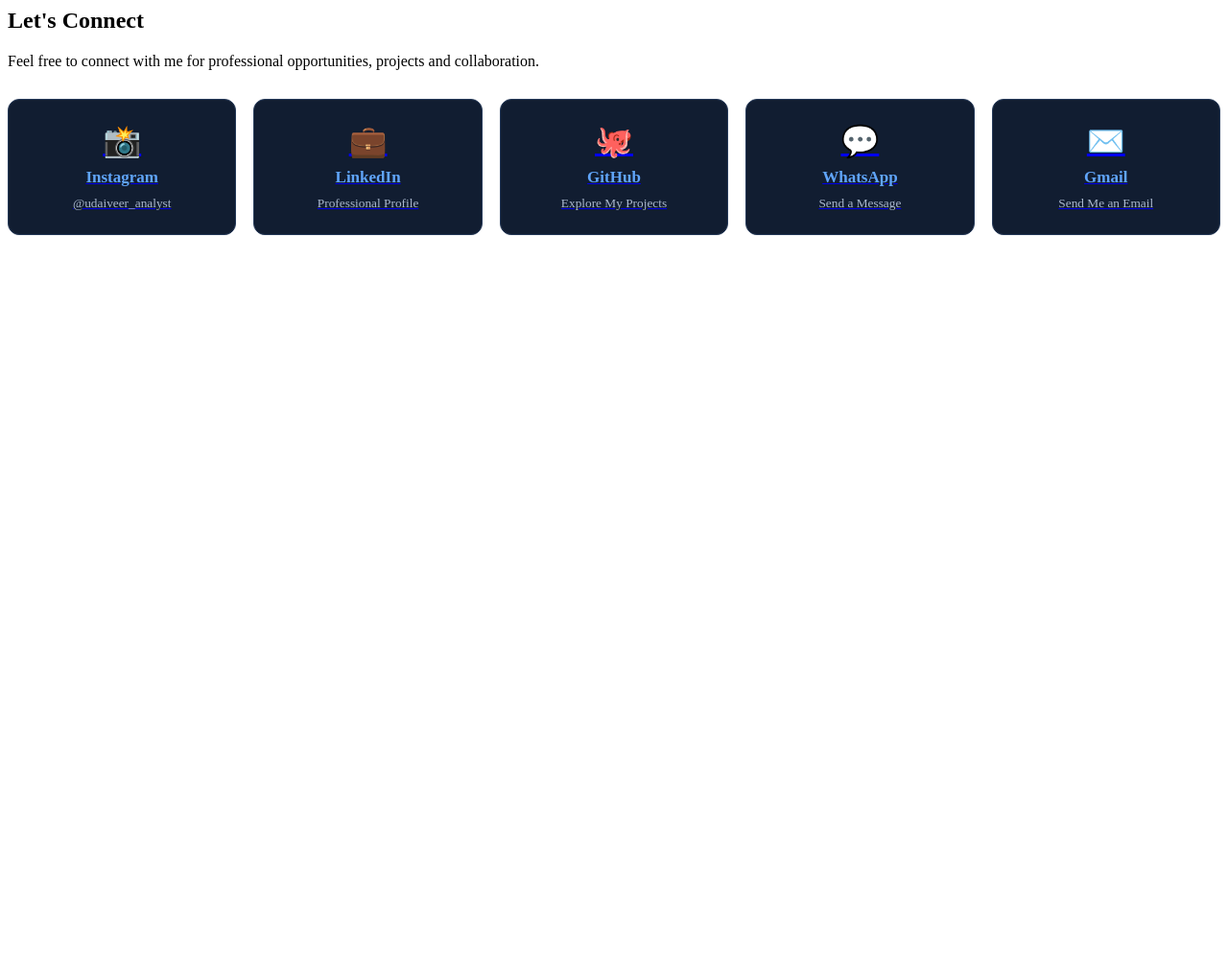
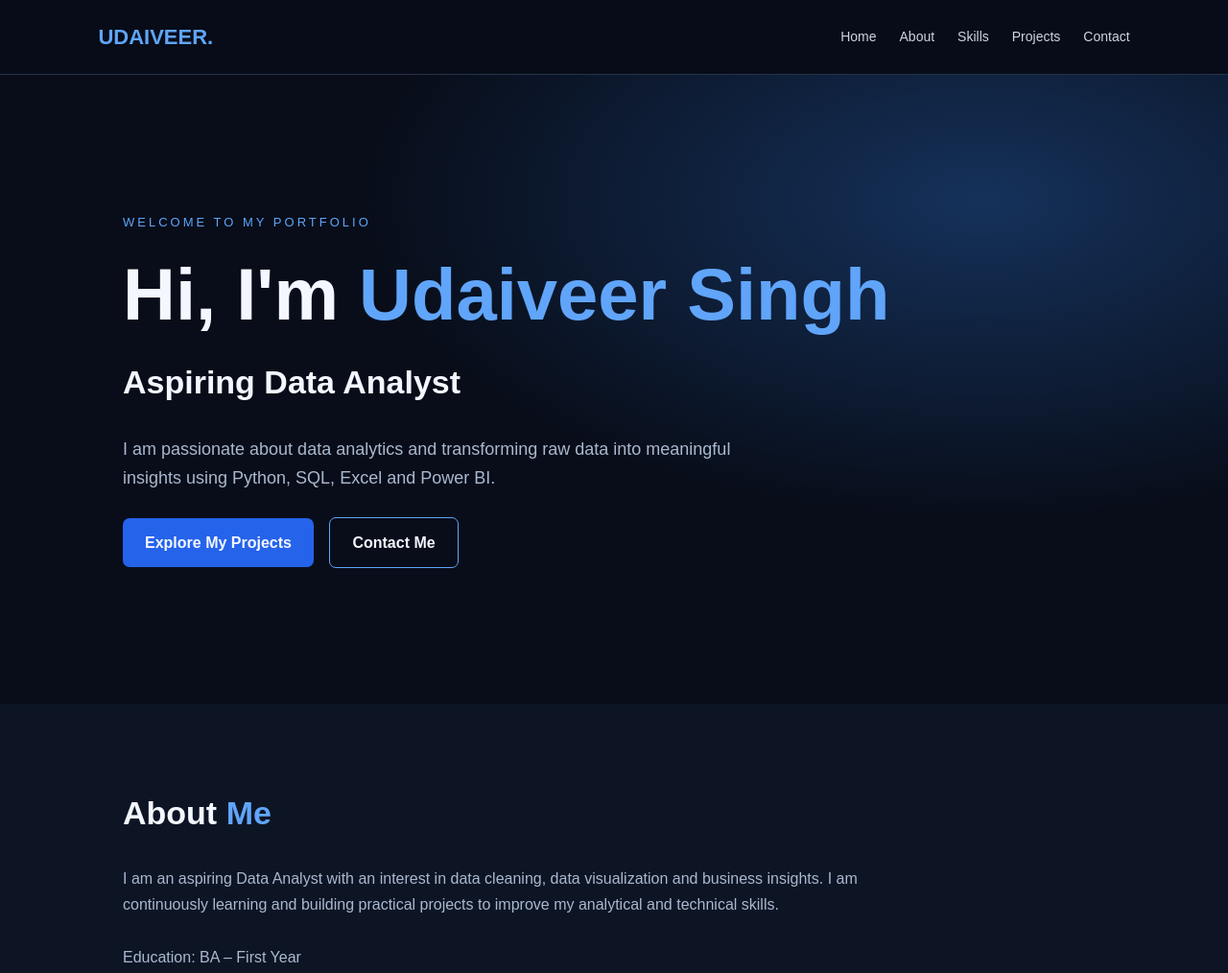
Before and after one commit to udaiveersingh08/udaiveer_portfolio, a plain HTML site: page index.html in a window 1280 px wide. Shown: the top 1014 px of the page at 96% size. Before the commit the page ends 800 px from the top, so only its background shows below. Drawn offline with Linux system fonts and the light colour scheme.

Commit message:
Update index.html

```diff
--- a/index.html
+++ b/index.html
@@ -1,92 +1,166 @@
 
-<section id="contact" class="contact">
-  <h2>Let's <span>Connect</span></h2>
-  <p class="muted">
-    Feel free to connect with me for professional opportunities,
-    projects and collaboration.
+<!DOCTYPE html>
+<html lang="en">
+<head>
+  <meta charset="UTF-8">
+  <meta name="viewport" content="width=device-width, initial-scale=1.0">
+  <title>Udaiveer Singh | Data Analyst Portfolio</title>
+  <style>
+    * { margin: 0; padding: 0; box-sizing: border-box; }
+    html { scroll-behavior: smooth; }
+    body {
+      background: #080d19;
+      color: #f4f7ff;
+      font-family: Arial, sans-serif;
+      line-height: 1.7;
+    }
+    a { color: inherit; text-decoration: none; }
+    header {
+      display: flex;
+      justify-content: space-between;
+      align-items: center;
+      padding: 20px 8%;
+      position: sticky;
+      top: 0;
+      background: #080d19ee;
+      backdrop-filter: blur(12px);
+      border-bottom: 1px solid #25334b;
+      z-index: 10;
+    }
+    .logo { color: #60a5fa; font-size: 22px; font-weight: bold; }
+    nav { display: flex; gap: 24px; }
+    nav a { color: #cbd5e1; font-size: 14px; }
+    nav a:hover { color: #60a5fa; }
+    section { padding: 85px 10%; }
+    .hero {
+      min-height: 82vh;
+      display: flex;
+      flex-direction: column;
+      justify-content: center;
+      background: radial-gradient(ellipse at 80% 20%, #15315a 0%, transparent 45%);
+    }
+    .tag { color: #60a5fa; letter-spacing: 3px; font-size: 13px; }
+    h1 { font-size: clamp(42px, 7vw, 76px); line-height: 1.15; margin: 20px 0; }
+    h1 span, h2 span { color: #60a5fa; }
+    .hero p { color: #aab8ce; max-width: 650px; font-size: 18px; }
+    .btn {
+      display: inline-block;
+      margin: 25px 12px 0 0;
+      padding: 12px 23px;
+      background: #2563eb;
+      border-radius: 7px;
+      font-weight: bold;
+    }
+    .btn.outline { background: transparent; border: 1px solid #60a5fa; }
+    h2 { font-size: 34px; margin-bottom: 25px; }
+    .about, .contact { background: #0d1525; }
+    .muted { color: #aab8ce; max-width: 800px; }
+    .skills, .projects {
+      display: grid;
+      grid-template-columns: repeat(auto-fit, minmax(190px, 1fr));
+      gap: 18px;
+    }
+    .card {
+      background: #111d31;
+      border: 1px solid #263a59;
+      border-radius: 12px;
+      padding: 24px;
+      transition: transform .25s, border-color .25s;
+    }
+    .card:hover { transform: translateY(-6px); border-color: #60a5fa; }
+    .card h3 { color: #60a5fa; margin-bottom: 10px; }
+    .card p { color: #aab8ce; font-size: 14px; }
+    .project-link { display: inline-block; margin-top: 15px; color: #60a5fa; }
+    footer {
+      text-align: center;
+      padding: 25px;
+      color: #8392aa;
+      border-top: 1px solid #25334b;
+    }
+    @media(max-width: 650px) {
+      header { flex-direction: column; gap: 12px; }
+      nav { gap: 13px; flex-wrap: wrap; justify-content: center; }
+      section { padding: 65px 7%; }
+    }
+  </style>
+</head>
+<body>
+
+<header>
+  <div class="logo">UDAIVEER.</div>
+  <nav>
+    <a href="#home">Home</a>
+    <a href="#about">About</a>
+    <a href="#skills">Skills</a>
+    <a href="#projects">Projects</a>
+    <a href="#contact">Contact</a>
+  </nav>
+</header>
+
+<section class="hero" id="home">
+  <div class="tag">WELCOME TO MY PORTFOLIO</div>
+  <h1>Hi, I'm <span>Udaiveer Singh</span></h1>
+  <h2>Aspiring Data Analyst</h2>
+  <p>
+    I am passionate about data analytics and transforming raw data
+    into meaningful insights using Python, SQL, Excel and Power BI.
   </p>
-
-  <div class="social-links">
-
-    <a href="https://www.instagram.com/udaiveer_analyst/"
-       target="_blank" rel="noopener noreferrer"
-       class="social-card">
-      <span>📸</span>
-      <strong>Instagram</strong>
-      <small>@udaiveer_analyst</small>
-    </a>
-
-    <a href="https://www.linkedin.com/in/udaiveer-singh-data-analyst/"
-       target="_blank" rel="noopener noreferrer"
-       class="social-card">
-      <span>💼</span>
-      <strong>LinkedIn</strong>
-      <small>Professional Profile</small>
-    </a>
-
-    <a href="https://github.com/udaiveersinghchawda08-ai"
-       target="_blank" rel="noopener noreferrer"
-       class="social-card">
-      <span>🐙</span>
-      <strong>GitHub</strong>
-      <small>Explore My Projects</small>
-    </a>
-
-    <a href="https://wa.me/917849909357"
-       target="_blank" rel="noopener noreferrer"
-       class="social-card">
-      <span>💬</span>
-      <strong>WhatsApp</strong>
-      <small>Send a Message</small>
-    </a>
-
-    <a href="mailto:udaiveersinghchawda08@gmail.com"
-       class="social-card">
-      <span>✉️</span>
-      <strong>Gmail</strong>
-      <small>Send Me an Email</small>
-    </a>
-
+  <div>
+    <a class="btn" href="#projects">Explore My Projects</a>
+    <a class="btn outline" href="#contact">Contact Me</a>
   </div>
 </section>
 
-<style>
-.social-links {
-  display: grid;
-  grid-template-columns: repeat(auto-fit, minmax(160px, 1fr));
-  gap: 18px;
-  margin-top: 30px;
-}
+<section class="about" id="about">
+  <h2>About <span>Me</span></h2>
+  <p class="muted">
+    I am an aspiring Data Analyst with an interest in data cleaning,
+    data visualization and business insights. I am continuously
+    learning and building practical projects to improve my analytical
+    and technical skills.
+    <br><br>
+    Education: BA – First Year
+  </p>
+</section>
 
-.social-card {
-  background: #111d31;
-  border: 1px solid #263a59;
-  border-radius: 12px;
-  padding: 24px 15px;
-  display: flex;
-  flex-direction: column;
-  align-items: center;
-  gap: 9px;
-  transition: .3s ease;
-  text-align: center;
-}
+<section id="skills">
+  <h2>Technical <span>Skills</span></h2>
+  <div class="skills">
+    <div class="card"><h3>Python</h3><p>Data analysis and programming basics.</p></div>
+    <div class="card"><h3>Pandas</h3><p>Data cleaning, filtering and analysis.</p></div>
+    <div class="card"><h3>SQL</h3><p>Queries, filtering and data management.</p></div>
+    <div class="card"><h3>Microsoft Excel</h3><p>Formulas, Pivot Tables and dashboards.</p></div>
+    <div class="card"><h3>Power BI</h3><p>Data visualization and reporting.</p></div>
+    <div class="card"><h3>NumPy</h3><p>Numerical computing fundamentals.</p></div>
+  </div>
+</section>
 
-.social-card:hover {
-  transform: translateY(-7px);
-  border-color: #60a5fa;
-  background: #172943;
-}
+<section class="about" id="projects">
+  <h2>My <span>Projects</span></h2>
+  <div class="projects">
+    <div class="card">
+      <h3>E-commerce Orders Analysis</h3>
+      <p>Data analysis project using Python and Pandas.</p>
+      <a class="project-link" href="https://github.com/udaiveersinghchawda08-ai/ecommerce-orders-analysis">View Project →</a>
+    </div>
+    <div class="card">
+      <h3>Sales Data Analysis</h3>
+      <p>Sales data analysis using Excel and SQL.</p>
+      <a class="project-link" href="https://github.com/udaiveersinghchawda08-ai">View GitHub →</a>
+    </div>
+  </div>
+</section>
 
-.social-card span {
-  font-size: 32px;
-}
+<section id="contact">
+  <h2>Let's <span>Connect</span></h2>
+  <p class="muted">Feel free to connect with me for professional opportunities and collaboration.</p>
+  <a class="btn" href="https://github.com/udaiveersinghchawda08-ai">GitHub</a>
+  <a class="btn outline" href="https://www.linkedin.com/">LinkedIn</a>
+</section>
 
-.social-card strong {
-  color: #60a5fa;
-  font-size: 17px;
-}
+<footer>
+  © 2026 Udaiveer Singh | Data Analyst Portfolio
+</footer>
 
-.social-card small {
-  color: #aab8ce;
-}
-</style>
+</body>
+</html>
```
